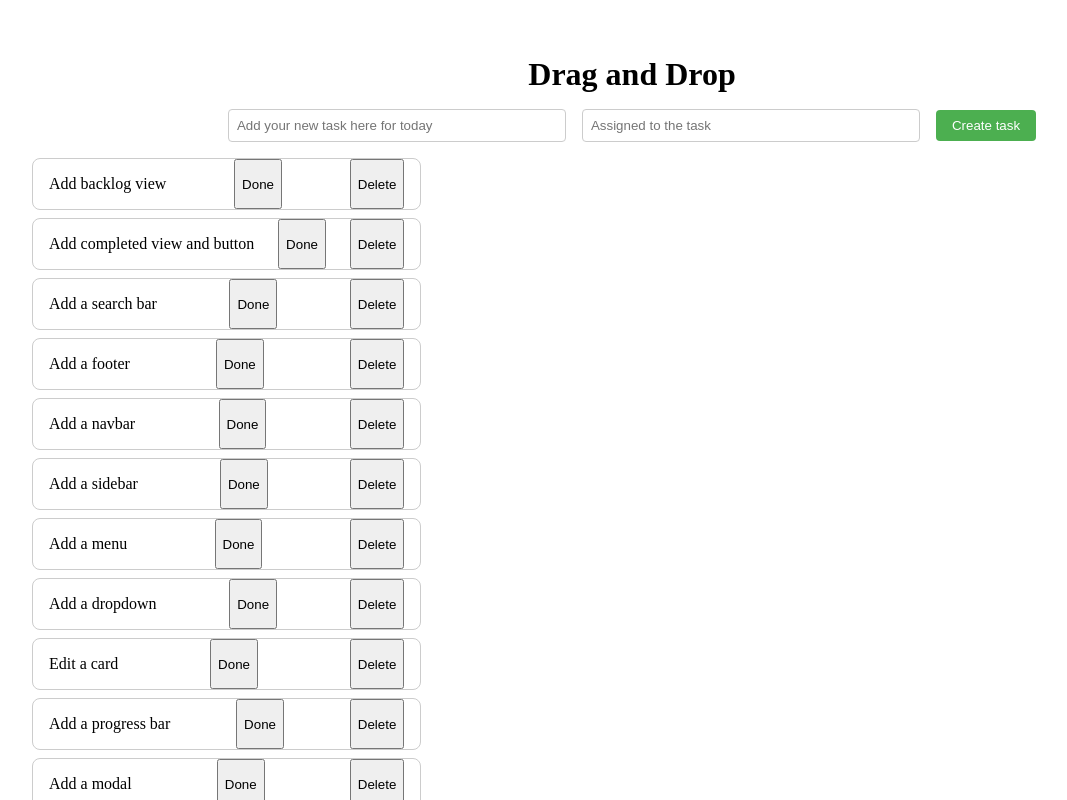
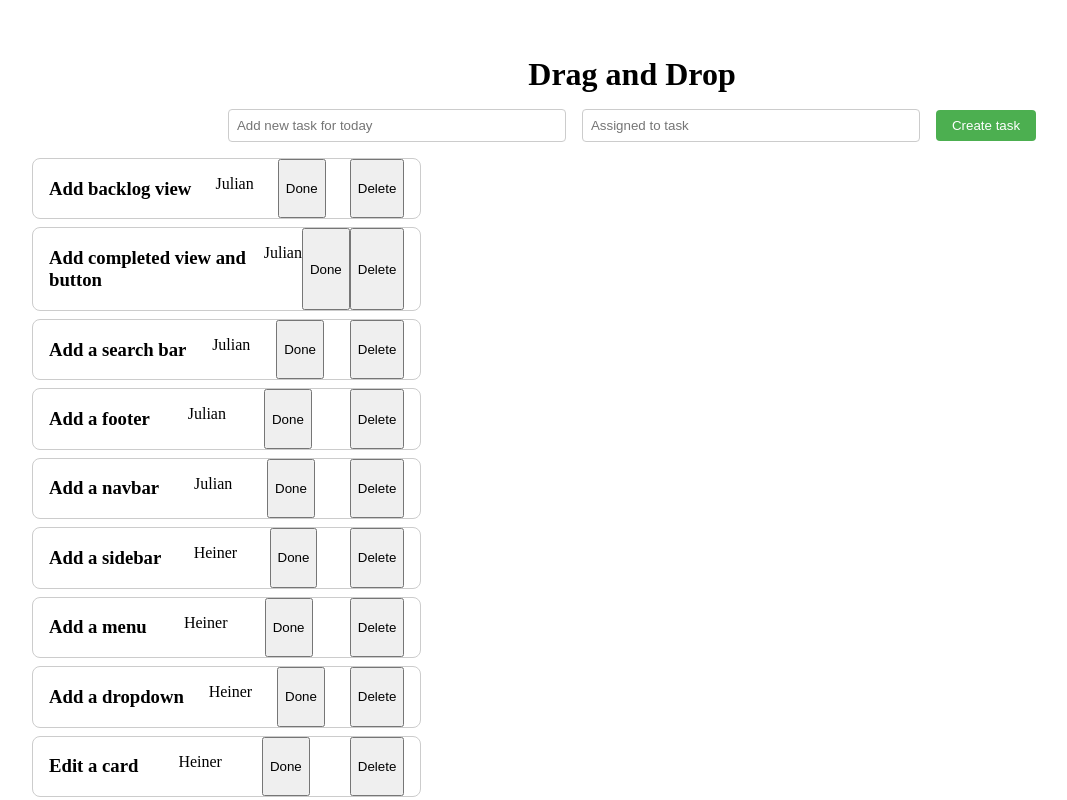
Before and after one commit to JulianCeleita/Drag-and-drop, a Vue app: page / in a window 1280 px wide. Shown: the top 800 px of the page, without its empty margins (8-1075 px from the left). Built offline with nearby package versions, Linux system fonts and the light colour scheme.

Commit message:
Enter funcionando y new assigned property

```diff
--- a/src/App.vue
+++ b/src/App.vue
@@ -60,11 +60,11 @@ const deleteTask = (taskId) => {
     <header>
       <div class="wrapper">
         <h1 class="title">Drag and Drop</h1>
-        <div class="button-wrapper">
-          <input v-model="newTaskLabel" type="text" placeholder="Add your new task here for today" />
-          <input v-model="newAssignated" type="text" placeholder="Assigned to the task">
-          <button @click="addTask">Create task</button>
-        </div>
+        <form @submit.prevent="addTask" class="button-wrapper">
+          <input v-model="newTaskLabel" type="text" placeholder="Add new task for today" />
+          <input v-model="newAssignated" type="text" placeholder="Assigned to task">
+          <button type="submit">Create task</button>
+        </form>
       </div>
     </header>
 
--- a/src/components/TaskCard.vue
+++ b/src/components/TaskCard.vue
@@ -18,7 +18,8 @@ const deleteTask = () => {
 
 <template>
     <div class="task-card">
-        <p>{{ task.label }}</p>
+        <h3>{{ task.label }}</h3>
+        <p>{{ task.assigned }}</p>
         <button>Done</button>
         <button @click="deleteTask">Delete</button>
     </div>
```
